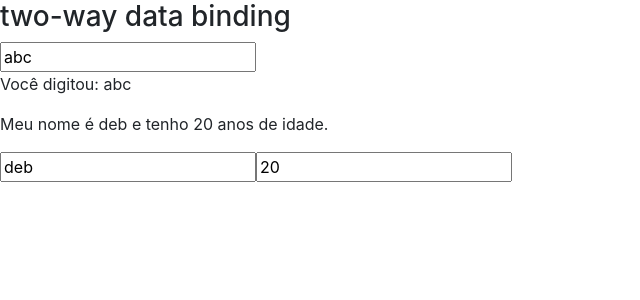
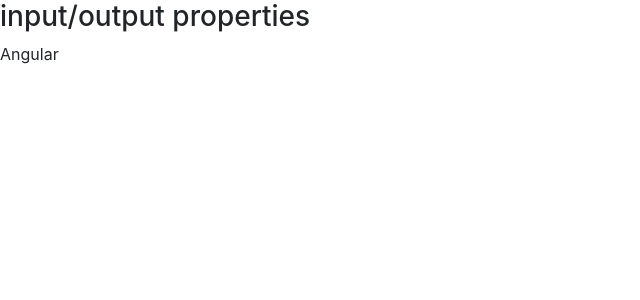
Before and after one commit to DeboraLara1/Testes-Angular, an Angular app in the folder data-binding/: page / in a window 1280 px wide. Shown: the top 300 px of the page, without its empty margins (0-640 px from the left). Built offline with nearby package versions, Linux system fonts and the light colour scheme.

Commit message:
Reusando Componentes com Input properties

```diff
--- a/data-binding/src/app/app.module.ts
+++ b/data-binding/src/app/app.module.ts
@@ -6,11 +6,13 @@ import { FormsModule } from '@angular/forms';
 import { AppRoutingModule } from './app-routing.module';
 import { AppComponent } from './app.component';
 import { DataBindingComponent } from './data-binding/data-binding.component';
+import { InputPropertyComponent } from './input-property/input-property.component';
 
 @NgModule({
   declarations: [
     AppComponent,
-    DataBindingComponent
+    DataBindingComponent,
+    InputPropertyComponent
   ],
   imports: [
     BrowserModule,
--- a/data-binding/src/app/data-binding/data-binding.component.html
+++ b/data-binding/src/app/data-binding/data-binding.component.html
@@ -69,7 +69,7 @@
         </div>
     </article>
 </section>
--->
+
 
 <section class="two-way-binding">
     <article>
@@ -77,11 +77,10 @@
         <div>
             <input type="text" [value]="nome" (input)="nome = $event.target.value" />
 
-            <!--Outras maneiras de escrever o código com boas maneiras:
+            //Outras maneiras de escrever o código com boas maneiras:
             <input type="text" [ngModel]="nome" (ngModelChange)="nome = $event" />
             <input type="text" ([ngModel])="nome"/>
-
-            -->
+            //
 
             <p>Você digitou: {{ nome }}</p>
         </div>
@@ -96,3 +95,12 @@
         </div>
     </article>
 </section>
+
+-->
+
+<section class="input-output-properties">
+    <article>
+        <h3>input/output properties</h3>
+        <app-curso [nome]="nomeDoCurso"></app-curso>
+    </article>
+</section>
--- a/data-binding/src/app/data-binding/data-binding.component.ts
+++ b/data-binding/src/app/data-binding/data-binding.component.ts
@@ -22,6 +22,8 @@ export class DataBindingComponent implements OnInit {
     nome: 'deb',
     idade: 20
   }
+
+  nomeDoCurso: string = 'Angular';
 
 
 
--- /dev/null
+++ b/data-binding/src/app/input-property/input-property.component.html
@@ -0,0 +1,3 @@
+<p>
+    {{ nomeCurso }}
+</p>
--- /dev/null
+++ b/data-binding/src/app/input-property/input-property.component.ts
@@ -0,0 +1,17 @@
+import { Component, OnInit, Input } from '@angular/core';
+
+@Component({
+  selector: 'app-curso',
+  templateUrl: './input-property.component.html',
+  styleUrls: ['./input-property.component.css']
+})
+export class InputPropertyComponent implements OnInit {
+
+  @Input('nome') nomeCurso: string = '';
+
+  constructor() { }
+
+  ngOnInit() {
+  }
+
+}
```
Also changed, not shown: data-binding/src/app/input-property/input-property.component.css (added), 1 other file (tests, documents, lock files or other folders).
